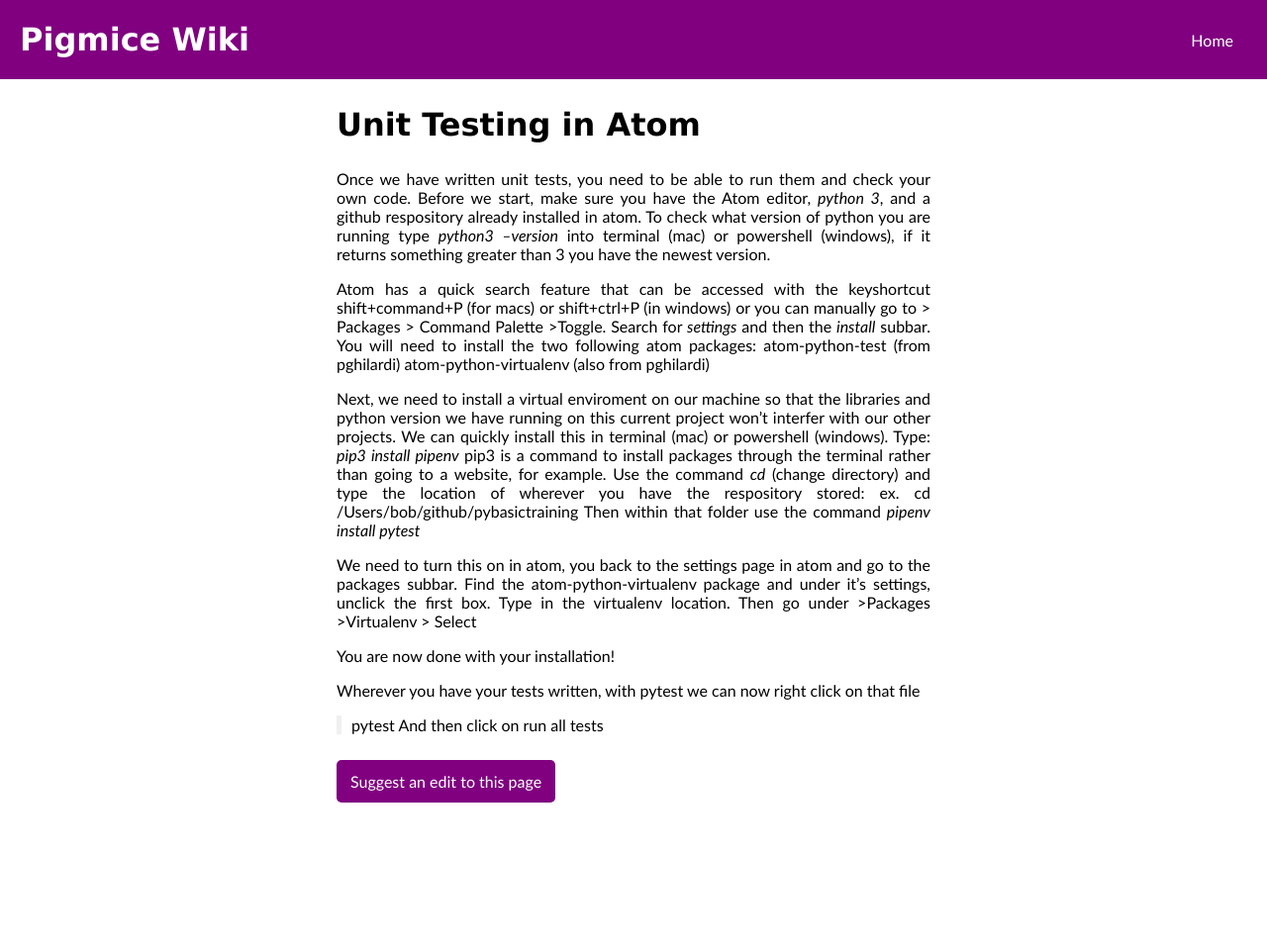
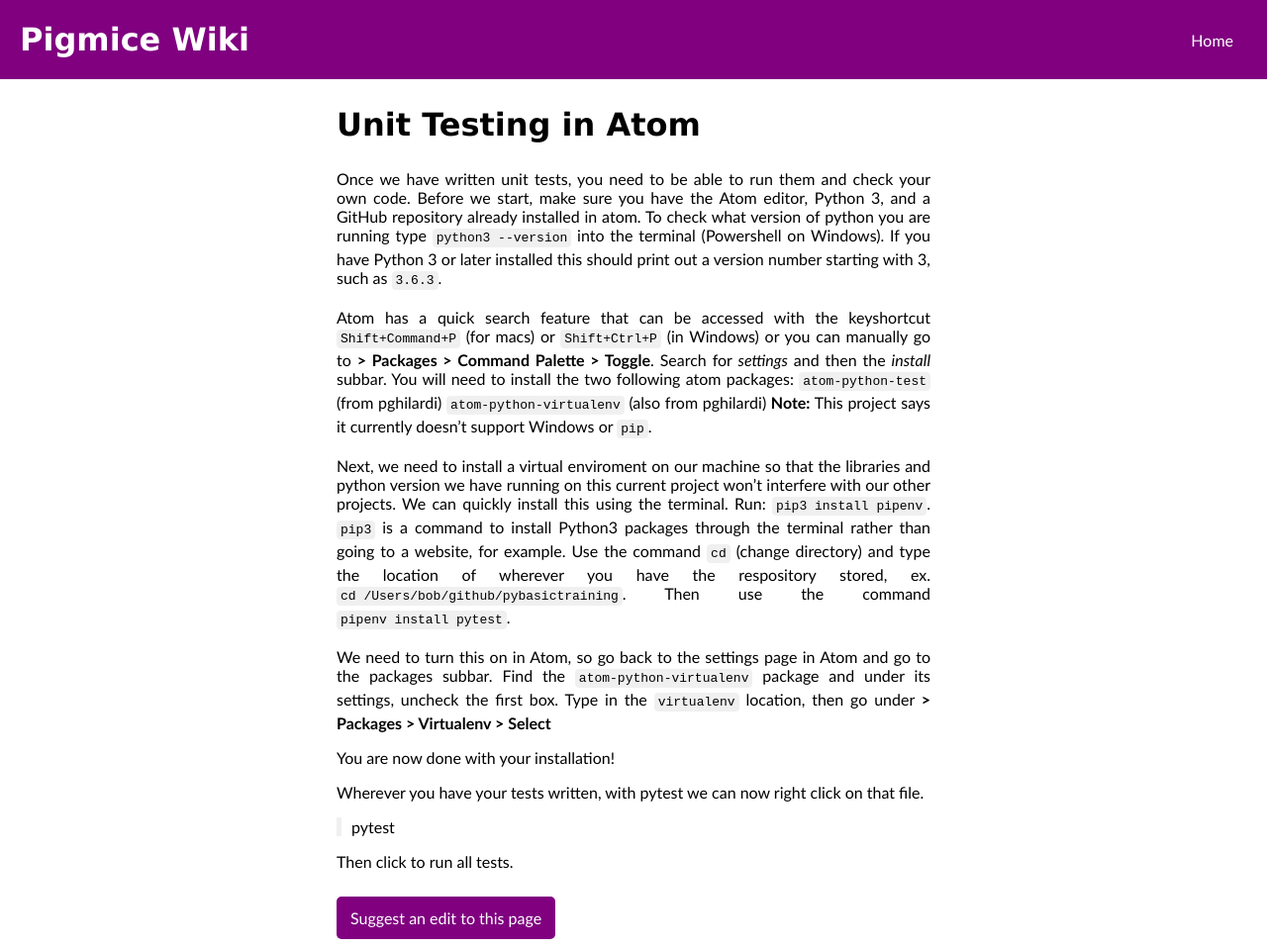
Before and after one commit to Pigmice2733/wiki, a Jekyll site: the page built from programming/unit-testing-in-atom.md, in a window 1280 px wide. Shown: the whole page at 99% size. Built offline with Jekyll 4.4.1, drawn with Linux system fonts in a browser that asks for light colours; our own code applies the rules of GitHub Pages for plain Markdown files; before the commit the page ends 900 px from its top, so only the background shows below that.

Commit message:
Adds formatting.
Formatting and minor spelling fixes.

```diff
--- a/programming/unit-testing-in-atom.md
+++ b/programming/unit-testing-in-atom.md
@@ -1,31 +1,21 @@
 # Unit Testing in Atom
 
 Once we have written unit tests, you need to be able to run them and check your own code.
-Before we start, make sure you have the Atom editor, *python 3*, and a github respository already installed in atom.
-To check what version of python you are running type
-*python3 --version* into terminal (mac) or powershell (windows), if it returns something greater than 3 you have the newest version.
+Before we start, make sure you have the Atom editor, Python 3, and a GitHub repository already installed in atom.
+To check what version of python you are running type `python3 --version` into the terminal (Powershell on Windows). If you have Python 3 or later installed this should print out a version number starting with 3, such as `3.6.3`.
 
-Atom has a quick search feature that can be accessed with the keyshortcut shift+command+P (for macs) or shift+ctrl+P (in windows) or you can manually go to > Packages > Command Palette >Toggle.
+Atom has a quick search feature that can be accessed with the keyshortcut `Shift+Command+P` (for macs) or `Shift+Ctrl+P` (in Windows) or you can manually go to **> Packages > Command Palette > Toggle**.
 Search for *settings* and then the *install* subbar. You will need to install the two following atom packages:
-atom-python-test (from pghilardi)
-atom-python-virtualenv (also from pghilardi)
+`atom-python-test` (from pghilardi)
+`atom-python-virtualenv` (also from pghilardi) **Note:** This project says it currently doesn't support Windows or `pip`.
 
-Next, we need to install a virtual enviroment on our machine so that the libraries and python version we have running on this current project won't interfer with our other projects.
-We can quickly install this in terminal (mac) or powershell (windows). Type:
-*pip3 install pipenv*
-  pip3 is a command to install packages through the terminal rather than going to a website, for example.
-Use the command *cd* (change directory) and type the location of wherever you have the respository stored:
-  ex. cd /Users/bob/github/pybasictraining
-Then within that folder use the command
-*pipenv install pytest*
+Next, we need to install a virtual enviroment on our machine so that the libraries and python version we have running on this current project won't interfere with our other projects. We can quickly install this using the terminal. Run: `pip3 install pipenv`. `pip3` is a command to install Python3 packages through the terminal rather than going to a website, for example. Use the command `cd` (change directory) and type the location of wherever you have the respository stored, ex. `cd /Users/bob/github/pybasictraining`. Then use the command `pipenv install pytest`.
 
-We need to turn this on in atom, you back to the settings page in atom and go to the packages subbar.
-Find the atom-python-virtualenv package and under it's settings, unclick the first box.
-Type in the virtualenv location.
-Then go under >Packages >Virtualenv > Select
+We need to turn this on in Atom, so go back to the settings page in Atom and go to the packages subbar. Find the `atom-python-virtualenv` package and under its settings, uncheck the first box. Type in the `virtualenv` location, then go under **> Packages > Virtualenv > Select**
 
 You are now done with your installation!
 
-Wherever you have your tests written, with pytest we can now right click on that file
+Wherever you have your tests written, with pytest we can now right click on that file.
 > pytest
-And then click on run all tests
+
+Then click to run all tests.
```
